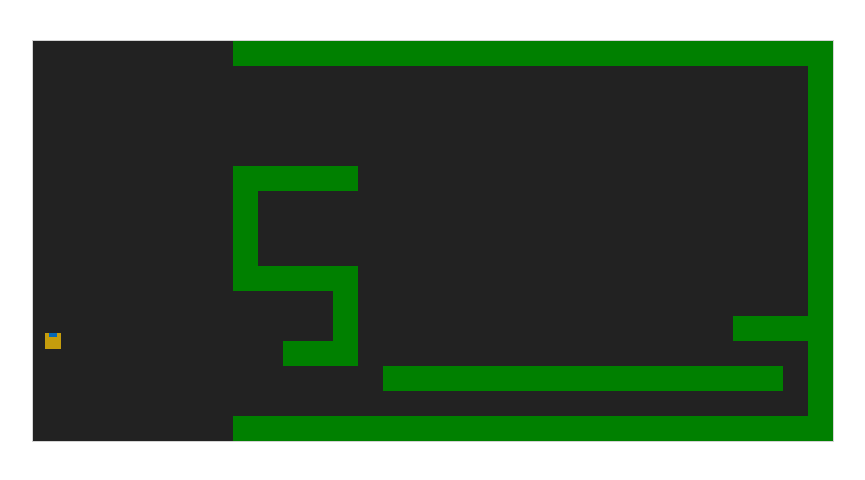
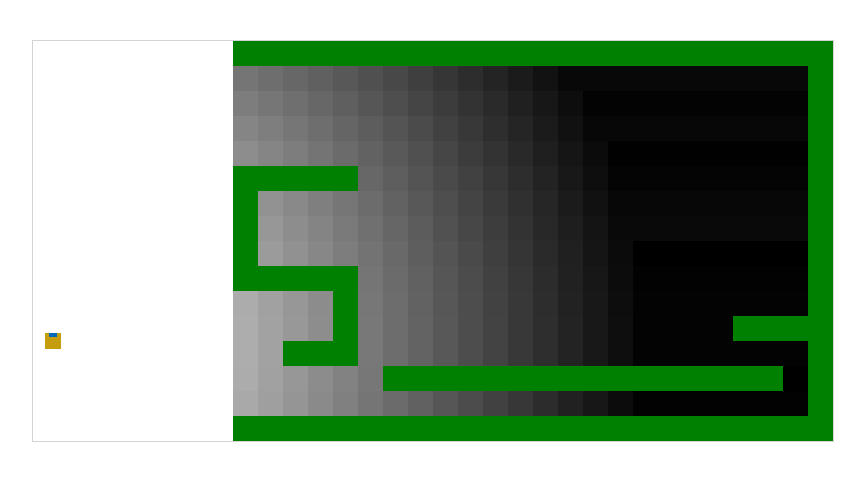
Before and after one commit to LePtC/ProbeSim, a plain HTML site: page index.html in a window 1280 px wide. Shown: the whole page, without its empty margins (32-897 px from the left). Drawn offline with Linux system fonts and the light colour scheme.

Commit message:
20160510.v6
实现径向递减照明系统

```diff
--- a/css/index.css
+++ b/css/index.css
@@ -7,5 +7,5 @@ canvas {
   left:5%;
   top:5%;
   border:1px solid #d3d3d3;
-  background-color: #222;
+  background-color: #FFF;
 }
--- a/js/game.js
+++ b/js/game.js
@@ -30,6 +30,8 @@ function startGame() {
     var i = (x-j)/24;
     if(walls[x]==1) {
       CubeWalls[x] = new WallComponent(25, 25, "green", 212.5+25*j, 12.5+25*i);
+    }else{
+      CubeWalls[x] = new WallComponent(25, 25, "rgba(0,0,0,1)", 212.5+25*j, 12.5+25*i);
     }
   }
 
@@ -147,9 +149,10 @@ function WallComponent(width, height, color, x, y, type) {
   this.height = height;
   this.x = x;
   this.y = y;
-  this.update = function() {
+  this.update = function(getalpha) {
     ctx = myGameArea.context;
     ctx.fillStyle = color;
+    ctx.globalAlpha = getalpha;
     ctx.fillRect(this.x-this.width/2, this.y-this.height/2, this.width, this.height);
   }
 }
@@ -159,9 +162,15 @@ function WallComponent(width, height, color, x, y, type) {
 function updateGameArea() {
 
   myGameArea.clear();
-  for (x in walls) { if(walls[x]==1) {
-    CubeWalls[x].update();
-  }}
+  for (x in walls) {
+    if(walls[x]==1) {
+      CubeWalls[x].update(1);
+    }
+    if(walls[x]==0) {
+      var distance = Math.sqrt(Math.pow(CubeWalls[x].x-CubeProbe.x,2) + Math.pow(CubeWalls[x].y-CubeProbe.y,2));
+      CubeWalls[x].update(distance/600);
+    }
+  }
 
   CubeProbe.moveAngle = 0;
   CubeProbe.speed = 0;
```
Also changed, not shown: 1 other file.
